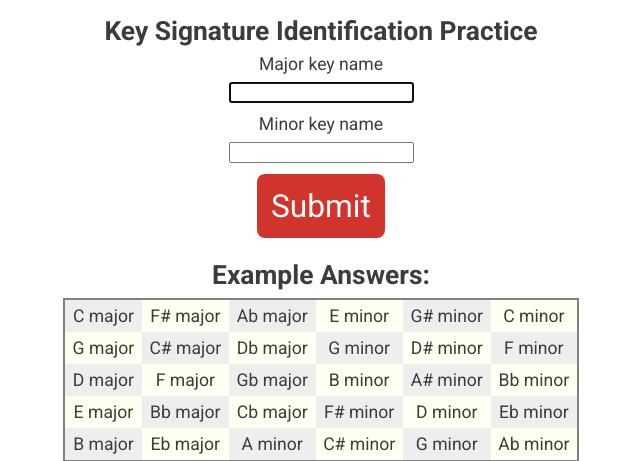
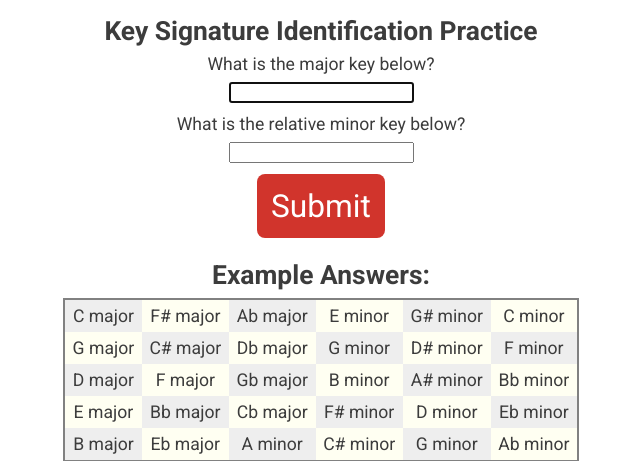
Before and after one commit to danchurlian/Music-Practice-Site, a Flask app: template templates/key_signature_page.html in a window 1280 px wide. Shown: the part 64-525 px from the top of the page, without its empty margins (319-959 px from the left). Run offline with Flask 3, Linux system fonts and the light colour scheme; the template is opened without the code that fills it, so the values that code supplies are empty; parts of the project's set-up code (start-up, migrations or seed data) failed here and were passed over.

Commit message:
feat: update key signature question labels

```diff
--- a/templates/key_signature_page.html
+++ b/templates/key_signature_page.html
@@ -5,9 +5,9 @@
     <h1>Key Signature Identification Practice</h1>
     <div>{{ feedback }}</div>
     <form method="post">
-        <label for="major_key_name">Major key name</label>
+        <label for="major_key_name">What is the major key below?</label>
         <input name="major_key_name" autofocus="true" required="true" autocomplete="off"></input>
-        <label for="minor_key_name">Minor key name</label>
+        <label for="minor_key_name">What is the relative minor key below?</label>
         <input name="minor_key_name" autofocus="true" required="true" autocomplete="off"></input>
         <button type="submit">Submit</button>
     </form>
```
